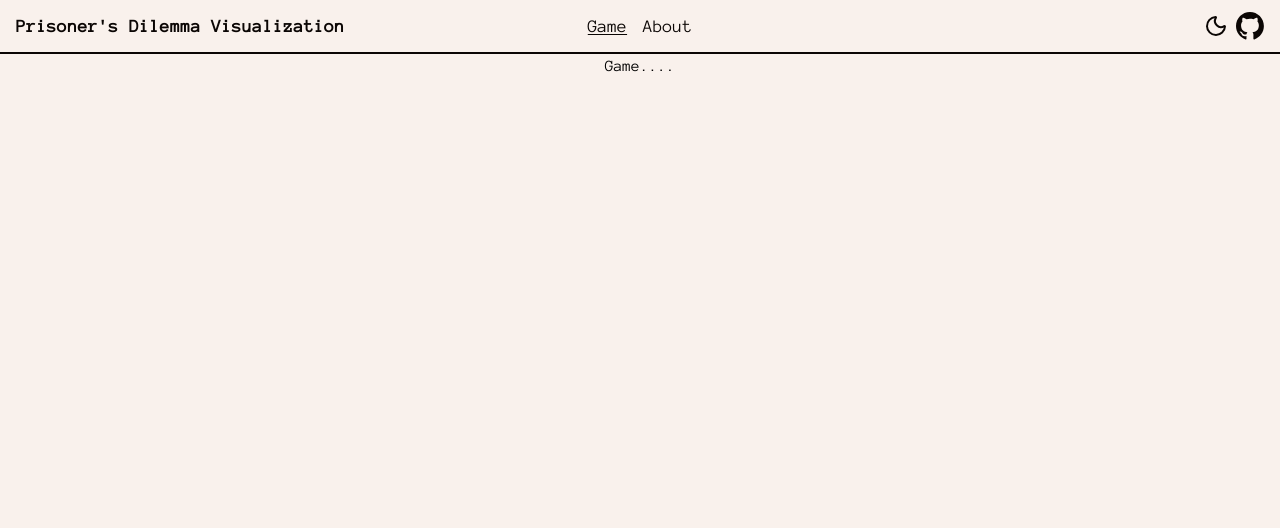
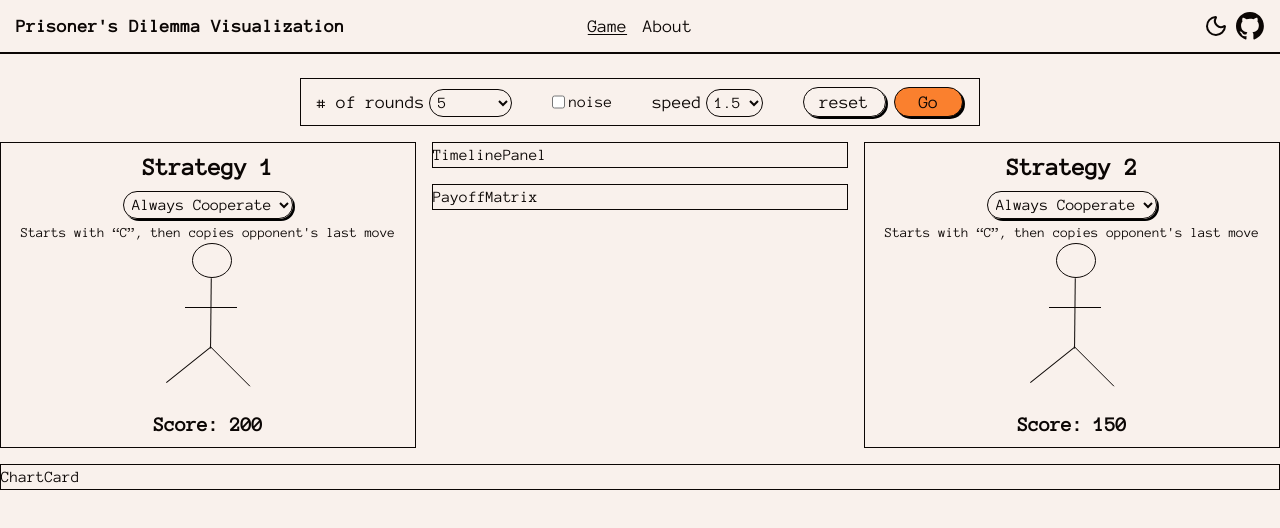
Before and after one commit to LukeBatten17/prisoners-dilemma-viz, a React (Vite) app: page / in a window 1280 px wide. Shown: the top 528 px of the page. Built offline with nearby package versions, Linux system fonts and the light colour scheme.

Commit message:
Added Componets for game. UI for OptionsPanel & StratCard. WIP

```diff
--- /dev/null
+++ b/src/assets/icons/Figure.tsx
@@ -0,0 +1,44 @@
+export const Figure = () => {
+  return (
+    <svg
+      width="85"
+      height="144"
+      viewBox="0 0 85 144"
+      fill="none"
+      xmlns="http://www.w3.org/2000/svg"
+    >
+      <line
+        y1="-0.5"
+        x2="70.3138"
+        y2="-0.5"
+        transform="matrix(-0.0102032 0.999948 0.999957 0.00923734 45.7631 35.1549)"
+        stroke="currentColor"
+      />
+      <line
+        y1="-0.5"
+        x2="52"
+        y2="-0.5"
+        transform="matrix(1 0 0 -1 19 64)"
+        stroke="currentColor"
+      />
+      <path
+        d="M46 0.5C35.1656 0.5 26.5 8.17179 26.5 17.5C26.5 26.8282 35.1656 34.5 46 34.5C56.8344 34.5 65.5 26.8282 65.5 17.5C65.5 8.17179 56.8344 0.5 46 0.5Z"
+        stroke="currentColor"
+      />
+      <line
+        y1="-0.5"
+        x2="56.3605"
+        y2="-0.5"
+        transform="matrix(0.781623 -0.623751 -0.66125 -0.750165 0 139.155)"
+        stroke="currentColor"
+      />
+      <line
+        x1="44.3536"
+        y1="103.646"
+        x2="83.9515"
+        y2="143.244"
+        stroke="currentColor"
+      />
+    </svg>
+  );
+};
--- /dev/null
+++ b/src/components/ChartCard.tsx
@@ -0,0 +1,7 @@
+import React from "react";
+
+const ChartCard = () => {
+  return <div className="border">ChartCard</div>;
+};
+
+export default ChartCard;
--- a/src/components/NavBar.tsx
+++ b/src/components/NavBar.tsx
@@ -15,7 +15,7 @@ const NavBar = () => {
   };
 
   return (
-    <nav className="sticky top-0 z-50 py-3 border-b-2 border-b-text ">
+    <nav className="sticky top-0 z-50 py-3 border-b-2 border-b-text mb-6">
       <div className="container px-4 mx-auto relative lg:text-sm text-text ">
         <div className="flex justify-between items-center">
           <Link to="/" className="flex-1 ">
--- /dev/null
+++ b/src/components/OptionsPanel.tsx
@@ -0,0 +1,54 @@
+import React from "react";
+
+const OptionsPanel = () => {
+  return (
+    <div className="h-12 border flex justify-between items-center gap-10 p-4">
+      <div>
+        <label htmlFor="num-of-rounds" className="text-lg mr-1">
+          # of rounds
+        </label>
+        <select
+          name="rounds"
+          id="num-of-rounds"
+          className="border p-1 rounded-full"
+        >
+          <option value={5}>5</option>
+          <option value={20}>20</option>
+          <option value={50}>50</option>
+          <option value={100}>100</option>
+          <option value={200}>200</option>
+          <option value="Random">Random</option>
+        </select>
+      </div>
+      <div className="flex gap-1">
+        <input type="checkbox" name="noise" value="noise" />
+        <label htmlFor="noise">noise</label>
+      </div>
+      <div>
+        <label htmlFor="num-of-rounds" className="text-lg mr-1">
+          speed
+        </label>
+        <select
+          name="rounds"
+          id="num-of-rounds"
+          className="border p-1 rounded-full "
+        >
+          <option value={1.5}>1.5</option>
+          <option value={2}>2</option>
+          <option value={5}>5</option>
+          <option value={10}>10</option>
+        </select>
+      </div>
+      <div className="flex gap-2">
+        <button className="border dark:border-[#f3e2d8] px-4 rounded-full text-lg shadow-sm dark:shadow-[#f3e2d8]">
+          reset
+        </button>
+        <button className="border dark:border-[#f3e2d8] px-6 rounded-full text-lg font-bol bg-primary shadow-sm dark:shadow-[#f3e2d8]">
+          Go
+        </button>
+      </div>
+    </div>
+  );
+};
+
+export default OptionsPanel;
--- /dev/null
+++ b/src/components/PayoffMatrix.tsx
@@ -0,0 +1,7 @@
+import React from "react";
+
+const PayoffMatrix = () => {
+  return <div className="border">PayoffMatrix</div>;
+};
+
+export default PayoffMatrix;
--- /dev/null
+++ b/src/components/StrategyCard.tsx
@@ -0,0 +1,34 @@
+import React from "react";
+import { Figure } from "../assets/icons/Figure";
+
+type StrategyCardProps = {
+  strategy: number;
+  score: number;
+};
+
+const StrategyCard: React.FC<StrategyCardProps> = ({ strategy, score }) => {
+  return (
+    <div className="flex flex-col justify-center items-center p-2 border ">
+      <h1 className="text-2xl font-bold mb-2">{`Strategy ${strategy}`}</h1>
+      <div>
+        <select
+          name="rounds"
+          id="num-of-rounds"
+          className="border p-1 rounded-full shadow-sm"
+        >
+          <option value="always_cooperate">Always Cooperate</option>
+          <option value="always_defect">Always Defect</option>
+          <option value="tit_for_tat">Tit for Tat</option>
+          <option value="Random">Random</option>
+        </select>
+      </div>
+      <p className="text-sm mt-1">
+        Starts with “C”, then copies opponent's last move
+      </p>
+      <Figure />
+      <h3 className="text-xl mt-6 font-bold">{`Score: ${score}`}</h3>
+    </div>
+  );
+};
+
+export default StrategyCard;
--- /dev/null
+++ b/src/components/TimelinePanel.tsx
@@ -0,0 +1,7 @@
+import React from "react";
+
+const TimelinePanel = () => {
+  return <div className="border">TimelinePanel</div>;
+};
+
+export default TimelinePanel;
--- a/src/index.css
+++ b/src/index.css
@@ -14,7 +14,7 @@
   --color-secondary: #686963;
   --color-accent: #d28f74;
 
-  --shadow-sm: 2px 2px 0px 2px #000000;
+  --shadow-sm: 2px 2px 0px 0px #000000;
   --shadow-md: 4px 4px 0px 2px #000000;
   --shadow-lg: 6px 6px 0px 2px #000000;
 
@@ -27,10 +27,14 @@
   :root,
   :host {
     @variant dark {
-      --color-text: #fbf6f4;
+      --color-text: #f3e2d8;
       --color-background: #130b06;
       --color-primary: #d15705;
       --color-secondary: #9b9c96;
+
+      --shadow-sm: 2px 2px 0px 0px #e7c6b1;
+      --shadow-md: 4px 4px 0px 2px #e7c6b1;
+      --shadow-md: 4px 4px 0px 2px #e7c6b1;
     }
   }
 }
--- a/src/pages/Game.tsx
+++ b/src/pages/Game.tsx
@@ -1,12 +1,39 @@
+import ChartCard from "../components/ChartCard";
 import NavBar from "../components/NavBar";
+import OptionsPanel from "../components/OptionsPanel";
+import PayoffMatrix from "../components/PayoffMatrix";
+import StrategyCard from "../components/StrategyCard";
+import TimelinePanel from "../components/TimelinePanel";
 import { ThemeProvider } from "../context/ThemeContext";
 
 const Game = () => {
   return (
     <ThemeProvider>
-      <div className=" flex flex-col bg-background min-h-screen">
+      <div className=" flex flex-col bg-background min-h-screen text-text">
         <NavBar />
-        <main className="max-w-screen-xl mx-auto ">Game....</main>
+        <main className="max-w-screen-xl mx-auto w-full">
+          {/* Top row - 3 boxes */}
+          <div className="w-fit place-self-center mb-4">
+            <OptionsPanel />
+          </div>
+          <div className="flex gap-4 mb-4">
+            <div className="flex-1">
+              <StrategyCard strategy={1} score={200} />
+            </div>
+            <div className=" flex  flex-col flex-1 gap-4">
+              <TimelinePanel />
+              <PayoffMatrix />
+            </div>
+            <div className="flex-1">
+              <StrategyCard strategy={2} score={150} />
+            </div>
+          </div>
+
+          {/* Bottom row - full width */}
+          <div className="w-full">
+            <ChartCard />
+          </div>
+        </main>
       </div>
     </ThemeProvider>
   );
```
Also changed, not shown: public/Figure.svg (added), src/utils/strategies.ts (added).
